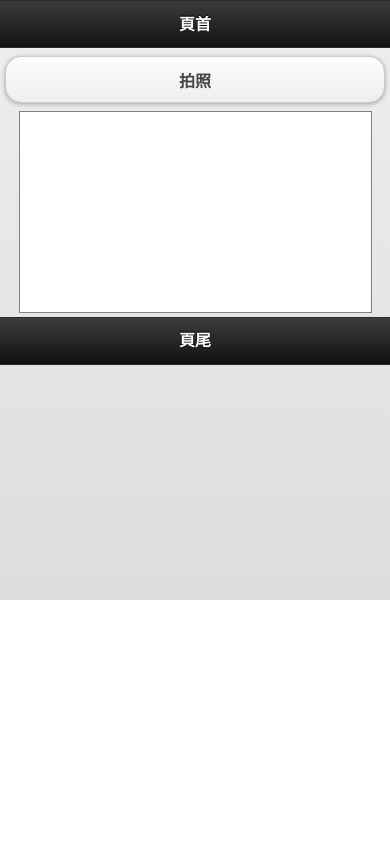
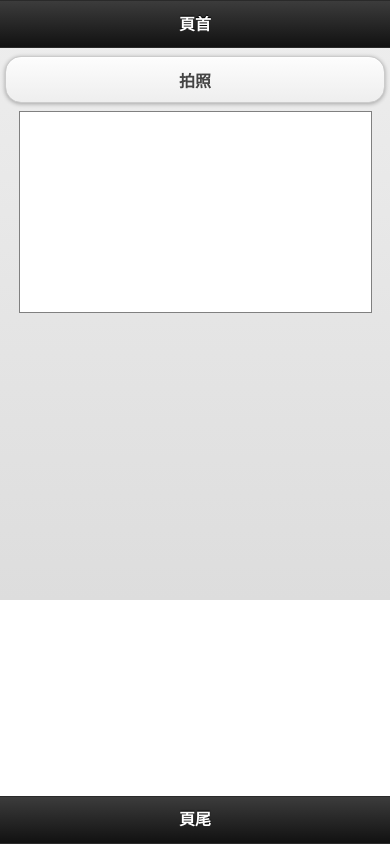
Before and after one commit to pulipulichen/phonegap_build_camera, a plain HTML site: page index.html in a window 390 px wide. Drawn offline with Linux system fonts and the light colour scheme; some packages are replaced by stand-ins of ours.

Commit message:
0716 更新

```diff
--- a/config.xml
+++ b/config.xml
@@ -1,4 +1,4 @@
-<widget xmlns="http://www.w3.org/ns/widgets" xmlns:gap="http://phonegap.com/ns/1.0" id="phonegap_build_camera_20150717.pulipuli.blogspot.tw" version="1.0.0">
+<widget xmlns="http://www.w3.org/ns/widgets" xmlns:gap="http://phonegap.com/ns/1.0" id="phonegap_build_camera_20150716.pulipuli.blogspot.tw" version="1.0.0">
 
   <name>PhoneGap相機功能展示</name>
   <description>演講「從網頁開發進入到Android APP行動應用開發」展示用的APP，以PhoneGap Build建立，展示相機的功能。</description>
--- a/index.html
+++ b/index.html
@@ -26,7 +26,7 @@
     <!-- 顯示拍照結果 -->
     <img id="myImage" style="width:90%;height:200px;border:1px solid gray;"  src="blank.jpg" />
 
-    <footer data-role="footer"><h1>頁尾</h1></footer>
+    <footer data-role="footer" data-position="fixed"><h1>頁尾</h1></footer>
 </div>
 
 <!-- 使用PhoneGap語法 -->
```
Also changed, not shown: 1 other file.
